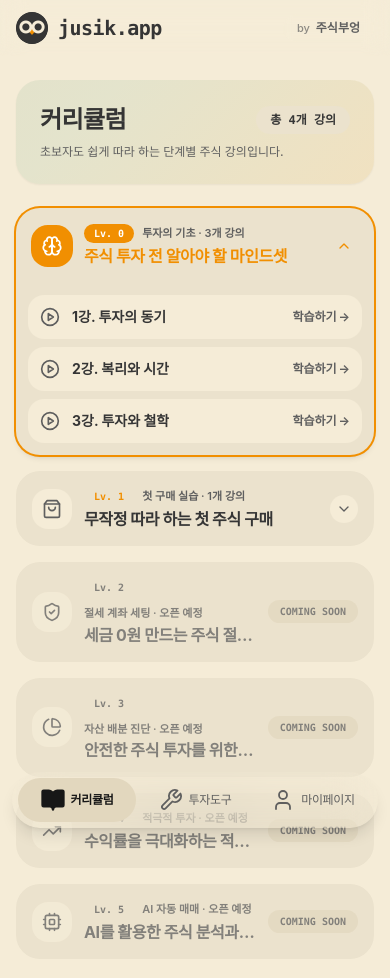
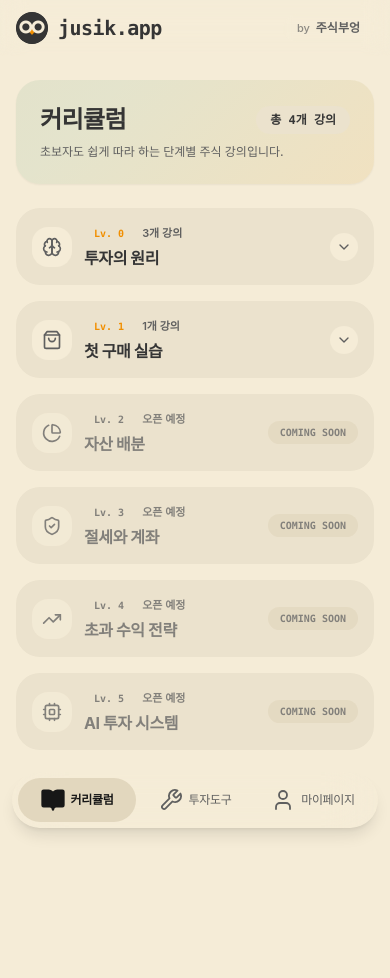
Before and after one commit to hajooi/jusik-app, a Next.js app: page / in a window 390 px wide. Shown: the top 978 px of the page. After the commit the page ends 886 px from the top, so only its background shows below. Built offline with nearby package versions, Linux system fonts and the light colour scheme.

Commit message:
feat: update curriculum level titles, swap Lv2/Lv3, and fix mobile VideoCoverPlayer YouTube API autoplay

```diff
--- a/src/components/Accordion.tsx
+++ b/src/components/Accordion.tsx
@@ -30,8 +30,8 @@ interface AccordionProps {
 }
 
 export default function Accordion({ levels }: AccordionProps) {
-  // Default first level open
-  const [openLevelId, setOpenLevelId] = useState<string | null>('lv0');
+  // Initially collapsed (no open level)
+  const [openLevelId, setOpenLevelId] = useState<string | null>(null);
 
   const toggleLevel = (id: string, isComingSoon?: boolean) => {
     if (isComingSoon) return;
@@ -71,18 +71,18 @@ export default function Accordion({ levels }: AccordionProps) {
                 </div>
 
                 <div className="min-w-0 flex-1">
-                  <div className="flex items-center gap-2 mb-0.5 flex-wrap">
+                  <div className="flex items-center gap-2 mb-1 flex-wrap">
                     <span className={`text-[10px] sm:text-[11px] font-black px-2.5 py-0.5 rounded-full font-mono transition-colors ${
                       level.isComingSoon
                         ? 'bg-[var(--text-secondary)]/20 text-[var(--text-secondary)]'
                         : isOpen
-                        ? 'bg-[var(--accent-orange)] text-white'
-                        : 'bg-[var(--accent-orange)]/15 text-[var(--accent-orange)]'
+                        ? 'bg-[var(--accent-orange)] text-white font-bold'
+                        : 'bg-[var(--accent-orange)]/15 text-[var(--accent-orange)] font-bold'
                     }`}>
                       Lv. {level.levelNumber}
                     </span>
                     <span className="text-[11px] sm:text-xs font-semibold text-[var(--text-secondary)] truncate">
-                      {level.badgeText} · {level.isComingSoon ? '오픈 예정' : `${level.lessons.length}개 강의`}
+                      {level.isComingSoon ? '오픈 예정' : `${level.lessons.length}개 강의`}
                     </span>
                   </div>
                   <h3 className={`text-base sm:text-lg font-bold tracking-tight leading-snug truncate transition-colors ${
--- a/src/components/VideoCoverPlayer.tsx
+++ b/src/components/VideoCoverPlayer.tsx
@@ -1,6 +1,6 @@
 'use client';
 
-import React, { useState } from 'react';
+import React, { useState, useRef, useEffect } from 'react';
 import {
   Play,
   Clock,
@@ -28,43 +28,105 @@ interface VideoCoverPlayerProps {
   iconName?: string;
 }
 
+declare global {
+  interface Window {
+    YT: any;
+    onYouTubeIframeAPIReady: (() => void) | undefined;
+  }
+}
+
 export default function VideoCoverPlayer({ youtubeId, title, duration, iconName = 'Brain' }: VideoCoverPlayerProps) {
   const [isPlaying, setIsPlaying] = useState(false);
+  const playerRef = useRef<any>(null);
+  const iframeRef = useRef<HTMLIFrameElement | null>(null);
   const IconComponent = ICON_MAP[iconName] || Brain;
 
-  if (isPlaying) {
+  // Load YouTube IFrame API script once if not already present
+  useEffect(() => {
+    if (!window.YT) {
+      const tag = document.createElement('script');
+      tag.src = 'https://www.youtube.com/iframe_api';
+      const firstScriptTag = document.getElementsByTagName('script')[0];
+      firstScriptTag?.parentNode?.insertBefore(tag, firstScriptTag);
+    }
+  }, []);
+
+  const handlePlayClick = () => {
+    setIsPlaying(true);
+
+    const initPlayerAndPlay = () => {
+      if (iframeRef.current && window.YT && window.YT.Player) {
+        if (!playerRef.current) {
+          playerRef.current = new window.YT.Player(iframeRef.current, {
+            events: {
+              onReady: (event: any) => {
+                event.target.unMute();
+                event.target.playVideo();
+              },
+            },
+          });
+        } else {
+          playerRef.current.unMute();
+          playerRef.current.playVideo();
+        }
+      }
+    };
+
+    // Execute immediately in current event loop (User Gesture)
+    if (window.YT && window.YT.Player) {
+      initPlayerAndPlay();
+    } else {
+      // If API script is still loading, assign callback or poll briefly
+      const previousOnReady = window.onYouTubeIframeAPIReady;
+      window.onYouTubeIframeAPIReady = () => {
+        if (previousOnReady) previousOnReady();
+        initPlayerAndPlay();
+      };
+      // Fallback check
+      const interval = setInterval(() => {
+        if (window.YT && window.YT.Player) {
+          clearInterval(interval);
+          initPlayerAndPlay();
+        }
+      }, 50);
+      setTimeout(() => clearInterval(interval), 2000);
+    }
+  };
+
   return (
-      <div className="relative w-full aspect-video rounded-2xl sm:rounded-3xl overflow-hidden shadow-xl bg-black">
+    <div className="relative w-full aspect-video rounded-2xl sm:rounded-3xl overflow-hidden shadow-md bg-black">
+      {/* YouTube Iframe element - initialized in DOM */}
       <iframe
-          className="absolute top-0 left-0 w-full h-full"
-          src={`https://www.youtube-nocookie.com/embed/${youtubeId}?autoplay=1&playsinline=1&rel=0&enablejsapi=1`}
+        ref={iframeRef}
+        className={`absolute top-0 left-0 w-full h-full transition-opacity duration-300 ${
+          isPlaying ? 'opacity-100 pointer-events-auto' : 'opacity-0 pointer-events-none'
+        }`}
+        src={`https://www.youtube-nocookie.com/embed/${youtubeId}?enablejsapi=1&playsinline=1&rel=0&autoplay=0`}
         title={title}
         allow="accelerometer; autoplay; clipboard-write; encrypted-media; gyroscope; picture-in-picture; web-share"
         allowFullScreen
       />
-      </div>
-    );
-  }
 
-  return (
+      {/* Brand Cover Overlay - hides when isPlaying is true */}
+      {!isPlaying && (
         <button
-      onClick={() => setIsPlaying(true)}
+          onClick={handlePlayClick}
           type="button"
           aria-label={`${title} 영상 재생하기`}
-      className="group relative w-full aspect-video rounded-2xl sm:rounded-3xl overflow-hidden shadow-md bg-gradient-to-br from-[var(--card-surface)] via-[var(--bg-main)] to-[var(--card-surface)] text-left cursor-pointer transition-all duration-300 hover:shadow-xl focus:outline-none focus:ring-2 focus:ring-[var(--accent-green)]/50 p-4 sm:p-6 flex flex-col justify-between"
+          className="group absolute inset-0 w-full h-full bg-gradient-to-br from-[var(--card-surface)] via-[var(--bg-main)] to-[var(--card-surface)] text-left cursor-pointer transition-all duration-300 hover:shadow-xl focus:outline-none focus:ring-2 focus:ring-[var(--accent-green)]/50 p-4 sm:p-6 flex flex-col justify-between z-10"
         >
           {/* Decorative M3 Mesh Background Shapes */}
           <div className="absolute -top-12 -right-12 w-40 h-40 sm:w-48 sm:h-48 bg-[var(--accent-green)]/10 rounded-full blur-2xl pointer-events-none group-hover:bg-[var(--accent-green)]/15 transition-all duration-500" />
           <div className="absolute -bottom-12 -left-12 w-40 h-40 sm:w-48 sm:h-48 bg-[var(--accent-orange)]/10 rounded-full blur-2xl pointer-events-none group-hover:bg-[var(--accent-orange)]/15 transition-all duration-500" />
 
-      {/* Watermark Icon (Absolute Centered Background - prevents layout overflow) */}
+          {/* Watermark Icon */}
           <div className="absolute inset-0 m-auto flex items-center justify-center pointer-events-none">
             <div className="w-32 h-32 sm:w-48 sm:h-48 text-[var(--accent-green)] flex items-center justify-center opacity-15 sm:opacity-20 group-hover:opacity-30 group-hover:scale-105 transition-all duration-500">
               <IconComponent className="w-24 h-24 sm:w-36 sm:h-36 stroke-[1.2]" />
             </div>
           </div>
 
-      {/* Top Header Row: Lecture Title (Top Left) & Click to Play Tag (Top Right) */}
+          {/* Top Header Row */}
           <div className="relative z-10 flex items-start justify-between w-full gap-2">
             <div className="space-y-0.5 min-w-0 flex-1">
               <p className="text-[10px] sm:text-[11px] font-bold text-[var(--accent-green)] tracking-wider uppercase">
@@ -87,7 +149,7 @@ export default function VideoCoverPlayer({ youtubeId, title, duration, iconName
             </div>
           </div>
 
-      {/* Bottom Row: Duration Pill Tag (Bottom Left) */}
+          {/* Bottom Row: Duration Pill Tag */}
           <div className="relative z-10 w-full flex items-center justify-start">
             <span className="inline-flex items-center gap-1.5 text-[11px] sm:text-xs font-semibold px-2.5 sm:px-3 py-1 sm:py-1.5 rounded-full bg-[var(--bg-main)]/80 text-[var(--text-secondary)] backdrop-blur-md shadow-2xs font-mono">
               <Clock className="w-3 sm:w-3.5 h-3 sm:h-3.5 text-[var(--accent-green)]" />
@@ -95,5 +157,7 @@ export default function VideoCoverPlayer({ youtubeId, title, duration, iconName
             </span>
           </div>
         </button>
+      )}
+    </div>
   );
 }
--- a/src/data/curriculum.ts
+++ b/src/data/curriculum.ts
@@ -69,9 +69,9 @@ export const CURRICULUM_DATA: Level[] = [
   {
     id: "lv0",
     levelNumber: 0,
-    title: "주식 투자 전 알아야 할 마인드셋",
+    title: "투자의 원리",
     description: "투자의 기초 동기부여부터 복리의 마법, 그리고 평생 흔들리지 않을 투자 철학 구축하기",
-    badgeText: "투자의 기초",
+    badgeText: "투자의 원리",
     iconName: "Brain",
     lessons: [
       {
@@ -100,23 +100,23 @@ export const CURRICULUM_DATA: Level[] = [
             steps: [
               {
                 stepNumber: 1,
-                title: '노동의 종말과 현대판 노예',
-                description: 'AI와 로봇이 인간의 노동을 대체하는 시대, 노동 소득만으로는 내 밥줄을 남에게 넘겨준 현대판 노예로 전락하게 됩니다. 던져주는 푼돈에 목숨줄을 걸지 않으려면 자본의 소유자가 되어야 합니다.'
+                title: 'AI 시대, 당신의 노동 가치는 떨어집니다',
+                description: '과거에는 성실함만으로 신분 상승이 가능했지만, AI와 자율주행이 급속도로 보급되는 지금은 노동 수익만으로 인플레이션을 이길 수 없습니다. 자본 수익을 만들어야 합니다.'
               },
               {
                 stepNumber: 2,
-                title: '역사적 증명: 방직기 혁명의 교훈',
-                description: '1769년 방직기 혁명 때 생산량은 100배 늘었지만 노동자는 더 가난해졌고 부는 공장주(자본가)가 독식했습니다. AI가 전문직 일자리까지 대체하는 지금, 단순 저축은 가장 확실하게 가난해지는 길입니다.'
+                title: '방직기 혁명: 자본을 가진 자가 부를 독식합니다',
+                description: '산업혁명 당시 손으로 실을 갗던 노동자들은 일자리를 잃었지만 방직기를 소유한 자본가들은 폭발적인 부를 쌓았습니다. 주식을 소유하는 것은 modern 방직기를 갖는 것과 같습니다.'
               },
               {
                 stepNumber: 3,
-                title: '미국 주식을 사야 하는 이유',
-                description: '내 노동 가치가 0원이 되는 세상의 유일한 해결책은 스스로 자본가가 되는 것입니다. 세계 1등 혁신을 주도하는 미국의 빅테크 기업(엔비디아, 구글, 마이크로소프트 등)의 주식을 소유하여 24시간 나 대신 일하게 만드세요.'
+                title: '미국 1등 주식을 사서 스스로 자본가가 되세요',
+                description: '주식을 사는 것은 거창한 기술이 아닙니다. 지금 스마트폰으로 전 세계에서 가장 돈을 잘 버는 혁신 기업의 주주가 되어 그 기업의 성과를 내 것으로 만드는 가장 쉬운 방법입니다.'
               },
               {
                 stepNumber: 4,
-                title: '위기는 자본가들의 사냥 시간이다',
-                description: '과거와 달리 지금은 주식 시장을 통해 누구나 손쉽게 자본가의 자리에 올라탈 수 있습니다. 거인의 어깨 위에 올라타 1등 기업의 동업자가 되세요. 다가올 미래의 계급은 지금 여러분의 선택에 달려있습니다.'
+                title: '노동 주체에서 자본 주체로의 마인드 전환',
+                description: '월급을 받는 것에 만족하지 않고 매달 번 돈의 일부를 자본 시스템에 투입해 나 대신 일할 \'돈 일꾼\'을 만드는 마인드셋 구축이 투자 성공의 첫 번째 단추입니다.'
               }
             ]
           }
@@ -223,7 +223,7 @@ export const CURRICULUM_DATA: Level[] = [
   {
     id: "lv1",
     levelNumber: 1,
-    title: "무작정 따라 하는 첫 주식 구매",
+    title: "첫 구매 실습",
     description: "필수 주식 용어부터 계좌 개설, 주식 모으기 자동 적립까지 실전으로 따라하기",
     badgeText: "첫 구매 실습",
     iconName: "ShoppingBag",
@@ -282,10 +282,10 @@ export const CURRICULUM_DATA: Level[] = [
     id: "lv2",
     levelId: "lv2",
     levelNumber: 2,
-    title: "세금 0원 만드는 주식 절세 전략",
-    description: "ISA, 연금저축, IRP 등 합법적 절세 계좌를 활용해 세금을 최소화하는 노하우",
-    badgeText: "절세 계좌 세팅",
-    iconName: "ShieldCheck",
+    title: "자산 배분",
+    description: "투자 성향 검사부터 올웨더 포트폴리오, 위험 관리 분산 기법까지",
+    badgeText: "자산 배분",
+    iconName: "PieChart",
     isComingSoon: true,
     lessons: []
   },
@@ -293,10 +293,10 @@ export const CURRICULUM_DATA: Level[] = [
     id: "lv3",
     levelId: "lv3",
     levelNumber: 3,
-    title: "안전한 주식 투자를 위한 자산 배분",
-    description: "투자 성향 검사부터 올웨더 포트폴리오, 위험 관리 분산 기법까지",
-    badgeText: "자산 배분 진단",
-    iconName: "PieChart",
+    title: "절세와 계좌",
+    description: "ISA, 연금저축, IRP 등 합법적 절세 계좌를 활용해 세금을 최소화하는 노하우",
+    badgeText: "절세와 계좌",
+    iconName: "ShieldCheck",
     isComingSoon: true,
     lessons: []
   },
@@ -304,9 +304,9 @@ export const CURRICULUM_DATA: Level[] = [
     id: "lv4",
     levelId: "lv4",
     levelNumber: 4,
-    title: "수익률을 극대화하는 적극적 투자 방법",
+    title: "초과 수익 전략",
     description: "적립식 변동 매매, 정기 리밸런싱, 트레이딩뷰 얼러트 웹훅 연동으로 전략 고도화",
-    badgeText: "적극적 투자",
+    badgeText: "초과 수익 전략",
     iconName: "TrendingUp",
     isComingSoon: true,
     lessons: []
@@ -315,9 +315,9 @@ export const CURRICULUM_DATA: Level[] = [
     id: "lv5",
     levelId: "lv5",
     levelNumber: 5,
-    title: "AI를 활용한 주식 분석과 자동 매매",
+    title: "AI 투자 시스템",
     description: "AI 기반 종목 & 공시 스마트 스크리닝, 자동 매매 알고리즘 구축까지 완벽 가이드",
-    badgeText: "AI 자동 매매",
+    badgeText: "AI 투자 시스템",
     iconName: "Cpu",
     isComingSoon: true,
     lessons: []
```
Lines whose indentation alone changed are shown as unchanged.
